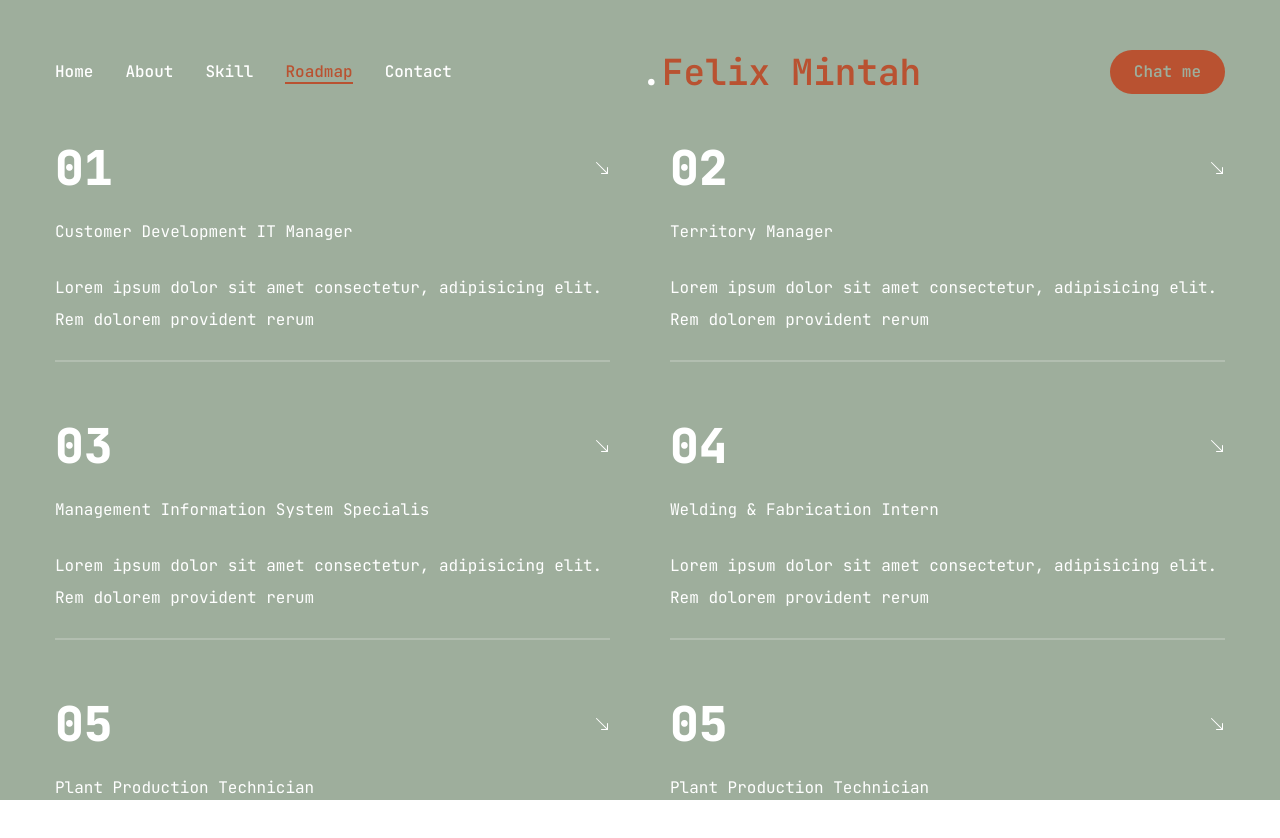
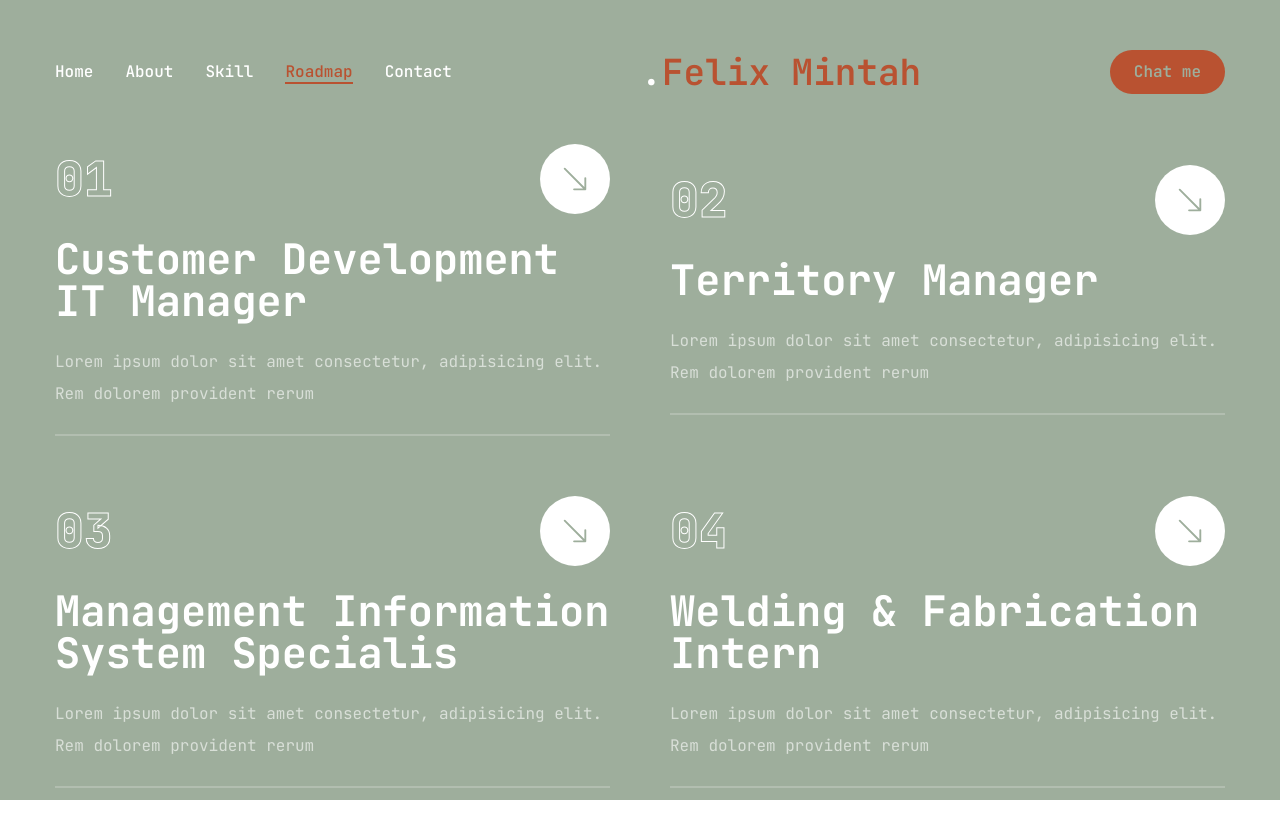
Before and after one commit to MaryKwawu/Felix-Mintah-Portfolio, a Next.js app: page /roadmap in a window 1280 px wide. Shown: the top 838 px of the page. Built offline with nearby package versions, Linux system fonts and the light colour scheme.

Commit message:
Chore : worked on the features in the roadmap page.tsx file such as BsArrowDownRight

```diff
--- a/src/app/globals.css
+++ b/src/app/globals.css
@@ -15,4 +15,12 @@
     .h3{
         @apply text-[20px] xl:text-[24px] leading-[1.1] font-semibold
     }
+
+    .text-outline {
+    -webkit-text-stroke: 1px #ffffff;
+    }
+
+    .text-outline-hover{
+    -webkit-text-stroke: 1px #b95231;
+    }
 }
--- a/src/app/roadmap/page.tsx
+++ b/src/app/roadmap/page.tsx
@@ -72,15 +72,22 @@ const Roadmap = () => {
 								>
 									{/* top */}
 									<div className="w-full flex justify-between items-center">
-										<div className="text-5xl font-extrabold">{roadmap.num}</div>
-										<Link href={roadmap.href}>
-											<BsArrowDownRight />
+										<div className="text-5xl font-extrabold text-outline text-transparent group-hover:text-outline-hover transitiion-all duration-500">
+											{roadmap.num}
+										</div>
+										<Link
+											href={roadmap.href}
+											className="w-[70px] h-[70px] rounded-full bg-white group-hover:bg-accent transition-all duration-500 flex justify-center items-center hover:rotate-45"
+										>
+											<BsArrowDownRight className="text-primary text-3xl" />
 										</Link>
 									</div>
 									{/* title */}
-									<h2>{roadmap.title}</h2>
+									<h2 className="text-[42px] font-bold leading-none text-white group-hover:text-accent transition-all duration-500">
+										{roadmap.title}
+									</h2>
 									{/* description */}
-									<p>{roadmap.Description}</p>
+									<p className="text-white/60">{roadmap.Description}</p>
 									{/* border */}
 									<div className="border-b border border-white/20 w-full">
 										{}
--- a/tailwind.config.ts
+++ b/tailwind.config.ts
@@ -28,7 +28,7 @@ const config = {
 				primary: "#9eae9c",
 				accent: {
 					DEFAULT: "#b95231",
-					hover: "",
+					hover: "#b95231",
 				},
 			},
 			keyframes: {
```
